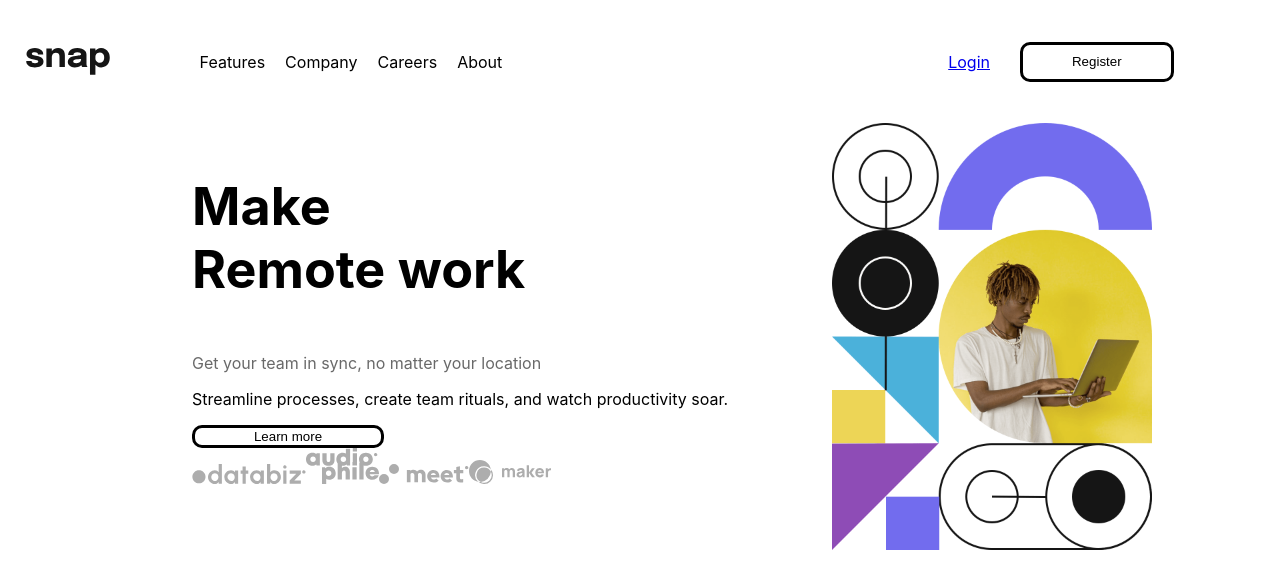
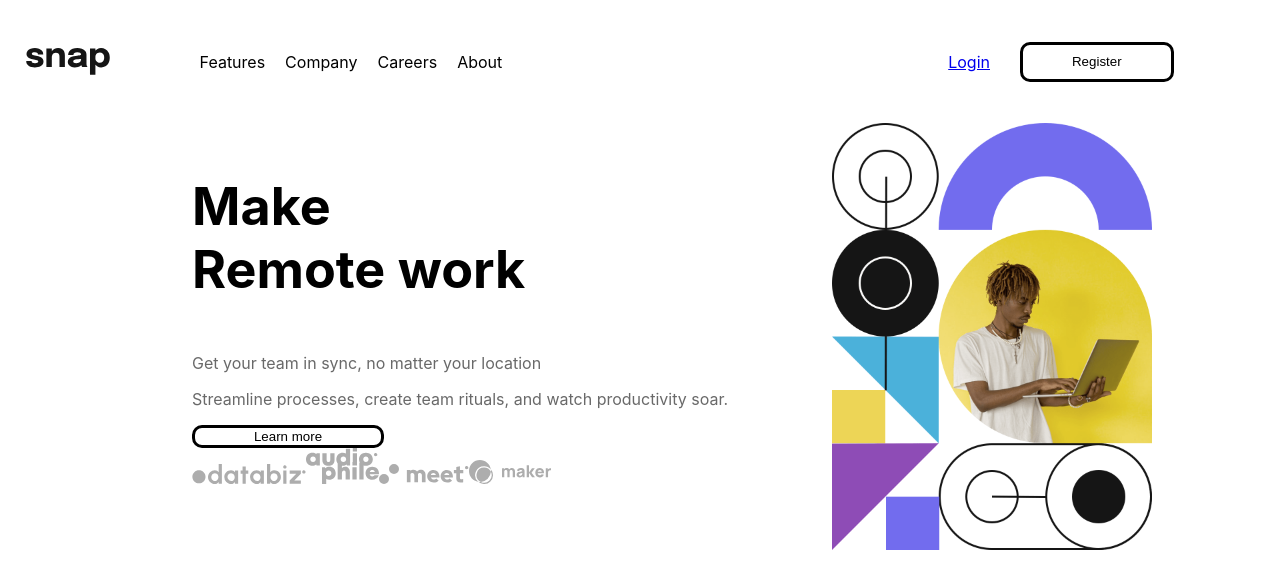
Before and after one commit to steven-mpawulo/intro-section, a React (Create React App) app: page / in a window 1280 px wide. Shown: the top 588 px of the page. Built offline with nearby package versions, Linux system fonts and the light colour scheme.

Commit message:
adds grey color to third text

```diff
--- a/src/components/Main.js
+++ b/src/components/Main.js
@@ -13,7 +13,7 @@ const Main = () => {
             <div className="first-container">
                 <p className='first-text'>Make <br />Remote work </p>
                 <p className='second-text'>Get your team in sync, no matter your location</p>
-                <p>Streamline processes, create team rituals, and watch productivity soar.</p>
+                <p className='third-text'>Streamline processes, create team rituals, and watch productivity soar.</p>
                 <button className='learn-more-button'>Learn more</button>
                 <div className="my-images">
                     <img src={Databiz} alt="databiz" />
--- a/src/styles/main.css
+++ b/src/styles/main.css
@@ -29,3 +29,7 @@ max-width: 50%;
 .second-text {
     color:hsl(0, 0%, 41%)
 }
+
+.third-text {
+    color: hsl(0, 0%, 41%);
+}
```
